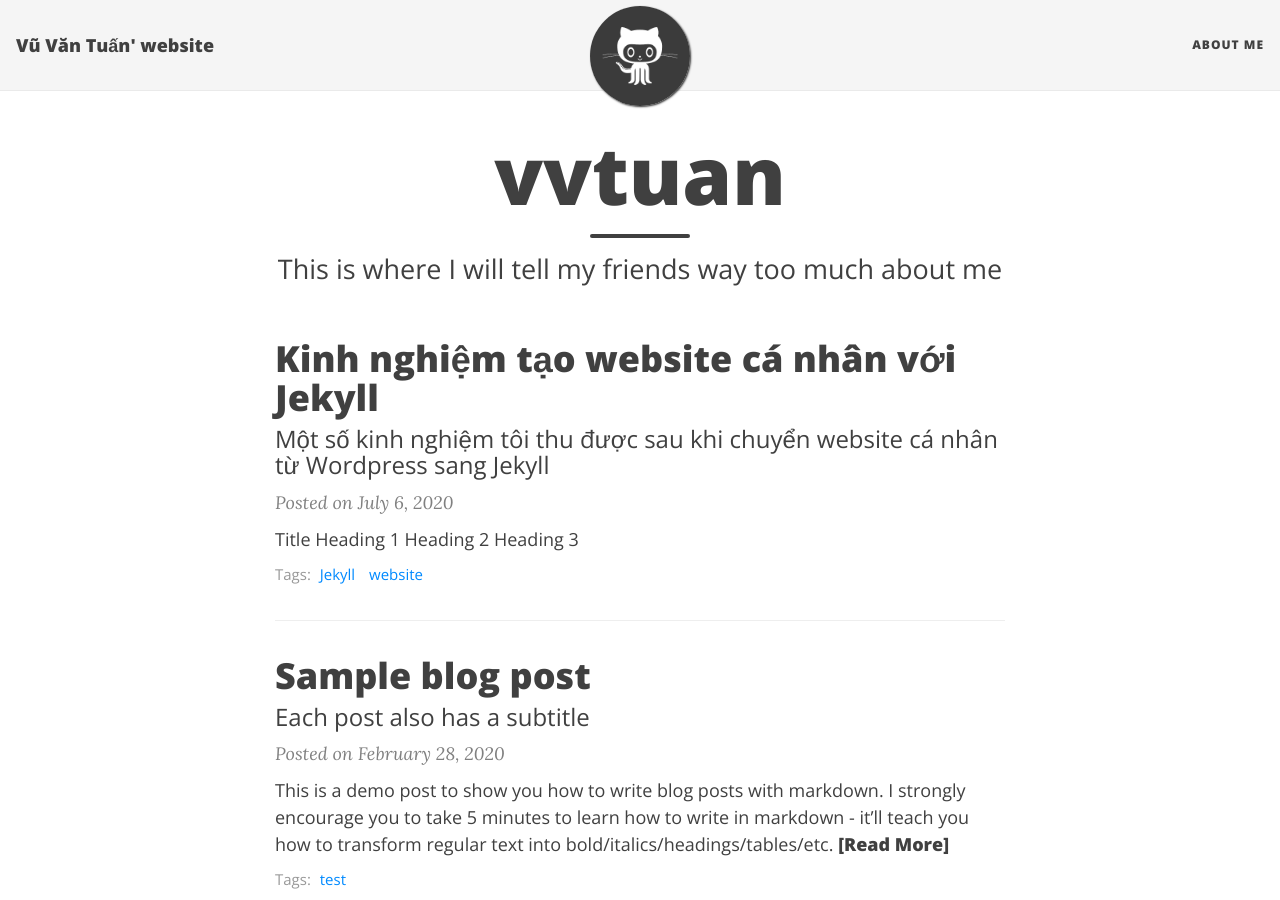
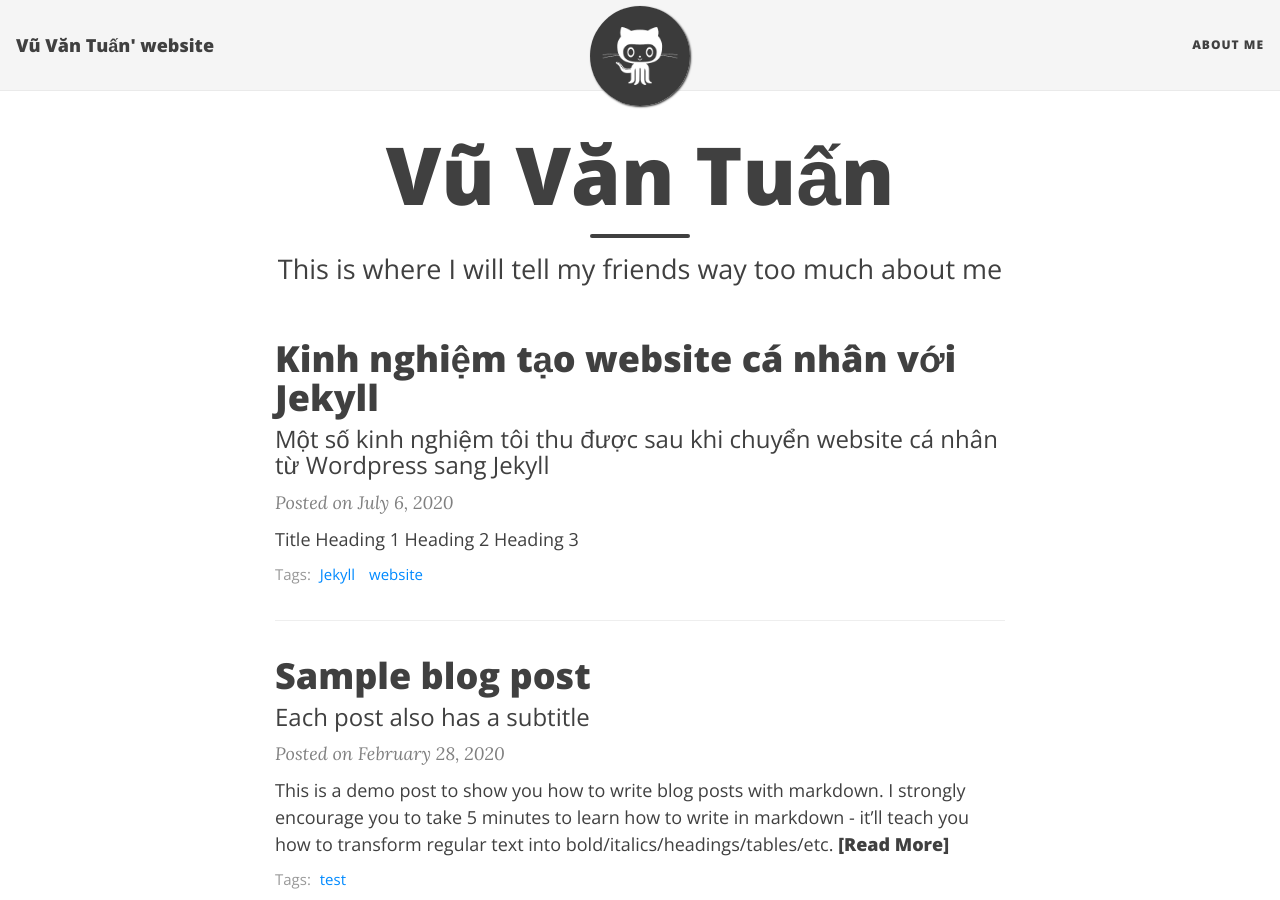
Before and after one commit to vvtuan/vvtuan.github.io, a Jekyll site: the page built from index.html, in a window 1280 px wide and 900 px high. Built offline with Jekyll 4.4.1, drawn with Linux system fonts in a browser that asks for light colours; nearby versions of some CDN libraries; the list of posts is cut into pages by our own code.

Commit message:
Update index.html

```diff
--- a/index.html
+++ b/index.html
@@ -1,5 +1,5 @@
 ---
 layout: home
-title: vvtuan
+title: Vũ Văn Tuấn
 subtitle: This is where I will tell my friends way too much about me
 ---
```
